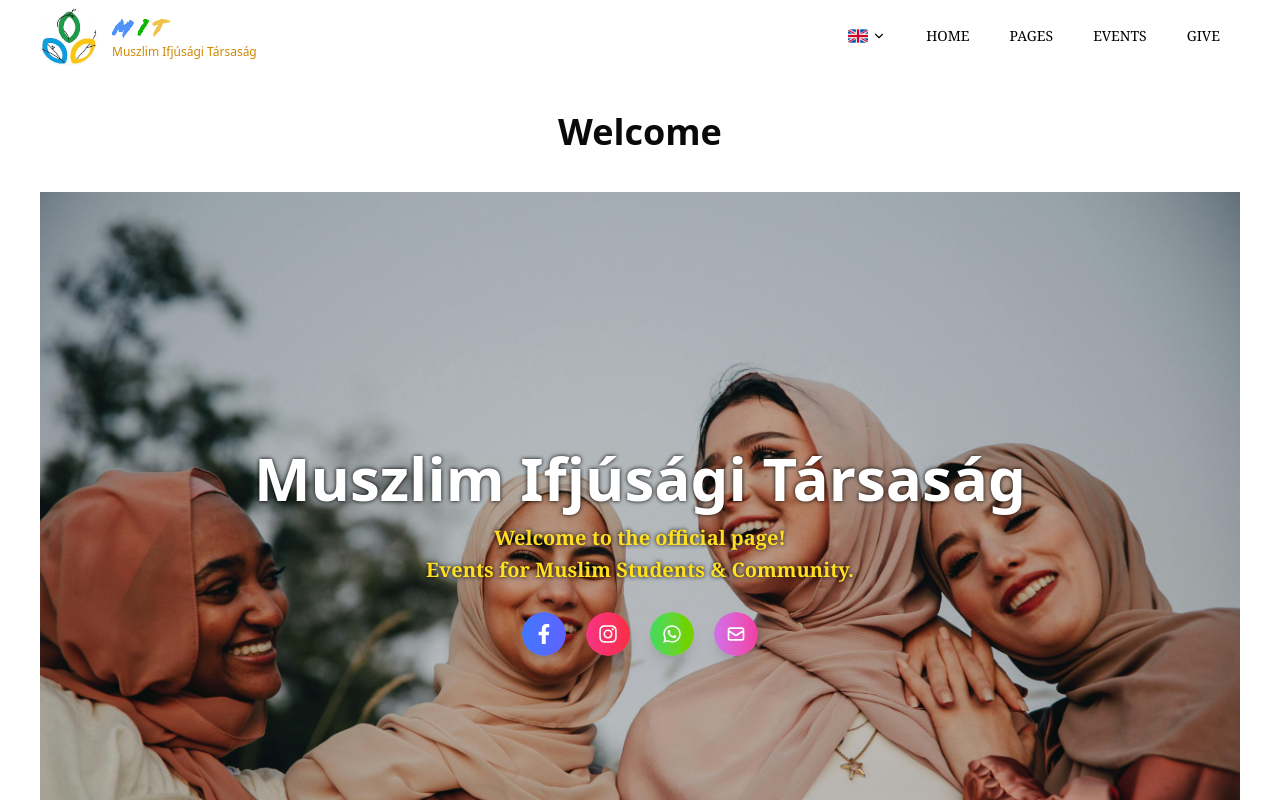
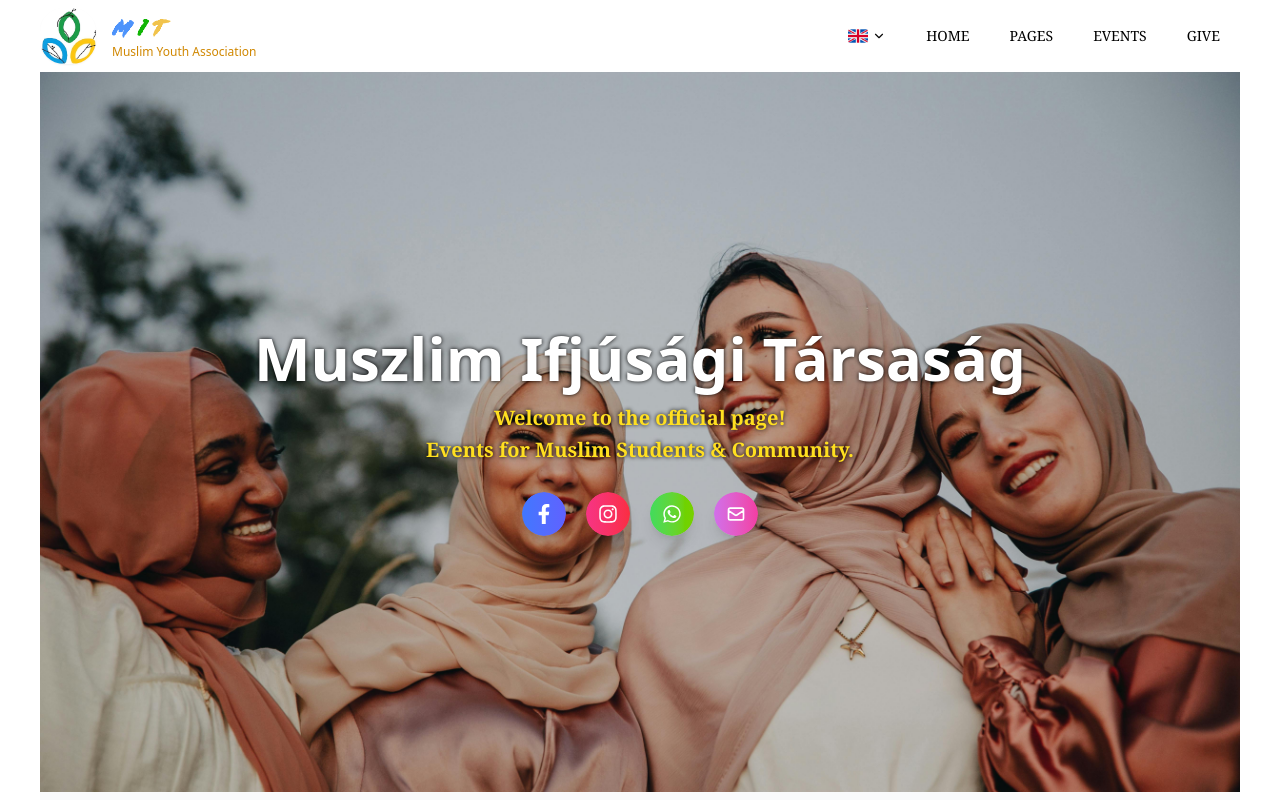
Before and after one commit to mota6em/mit, a Next.js app: page /en in a window 1280 px wide. Shown: the top 800 px of the page. Built offline with nearby package versions, Linux system fonts and the light colour scheme.

Commit message:
feat(NavBar): implement dynamic locale routing and update translations for navigation links

```diff
--- a/app/[locale]/page.tsx
+++ b/app/[locale]/page.tsx
@@ -1,19 +1,11 @@
-"use client";
-
 import Hero from "@/components/Home/Hero";
 import ImpactSection from "@/components/Home/ImpactSection";
 import NavBar from "@/components/NavBar/NavBar";
-import { useTranslations } from "next-intl";
 
 const Page = () => {
-  const t = useTranslations("common");
-
   return (
     <div className="overflow-hidden md:mx-10">
       <NavBar />
-      <div className="text-center py-10 text-4xl font-bold">
-        {t("welcome")}
-      </div>
       <Hero />
       <ImpactSection />
     </div>
--- a/components/NavBar/NavBar.tsx
+++ b/components/NavBar/NavBar.tsx
@@ -12,21 +12,28 @@ import {
 import { X } from "lucide-react";
 import LanguageSwitch from "./LanguageSwitch";
 import { CgMenuRight } from "react-icons/cg";
-
-const navLinks = [
-  { href: "/", label: "HOME" },
-  { href: "/pages", label: "PAGES" },
-  { href: "/events", label: "EVENTS" },
-  { href: "/give", label: "GIVE" },
-];
+import { useTranslations } from "next-intl";
+import { usePathname } from "next/navigation";
 
 export default function NavBar() {
   const [isMenuOpen, setIsMenuOpen] = useState(false);
+  const t = useTranslations("nav");
+  const pathname = usePathname();
+
+  // Extract locale from pathname
+  const locale = pathname.split("/")[1] || "en";
+
+  const navLinks = [
+    { href: `/${locale}`, label: t("home") },
+    { href: `/${locale}/pages`, label: t("pages") },
+    { href: `/${locale}/events`, label: t("events") },
+    { href: `/${locale}/give`, label: t("give") },
+  ];
 
   return (
     <header className="bg-white sticky top-0 z-50 px-2 md:px-0">
       <div className="container flex justify-between items-center px-0 py-2">
-        <Link href="/" className="flex items-center">
+        <Link href={`/${locale}`} className="flex items-center">
           <div className="flex items-center space-x-4">
             <div className="relative w-14 h-14">
               <Image
@@ -49,7 +56,7 @@ export default function NavBar() {
                 </span>
               </div>
               <span className="text-xs font-medium text-yellow-600">
-                Muszlim Ifjúsági Társaság
+                {t("subtitle")}
               </span>
             </div>
           </div>
@@ -75,9 +82,9 @@ export default function NavBar() {
           <DropdownMenu open={isMenuOpen} onOpenChange={setIsMenuOpen}>
             <DropdownMenuTrigger asChild>
               {isMenuOpen ? (
-                <X className="!w-6 !h-6" />
+                <X className="w-6! h-6!" />
               ) : (
-                <CgMenuRight className="!w-6 !h-6" />
+                <CgMenuRight className="w-6! h-6!" />
               )}
             </DropdownMenuTrigger>
 
--- a/messages/en.json
+++ b/messages/en.json
@@ -1,5 +1,12 @@
 {
   "common": {
     "welcome": "Welcome"
+  },
+  "nav": {
+    "home": "HOME",
+    "pages": "PAGES",
+    "events": "EVENTS",
+    "give": "GIVE",
+    "subtitle": "Muslim Youth Association"
   }
 }
--- a/messages/hu.json
+++ b/messages/hu.json
@@ -1,5 +1,12 @@
 {
   "common": {
     "welcome": "Üdvözöljük"
+  },
+  "nav": {
+    "home": "FŐOLDAL",
+    "pages": "OLDALAK",
+    "events": "ESEMÉNYEK",
+    "give": "ADOMÁNYOZÁS",
+    "subtitle": "Muszlim Ifjúsági Társaság"
   }
 }
```
